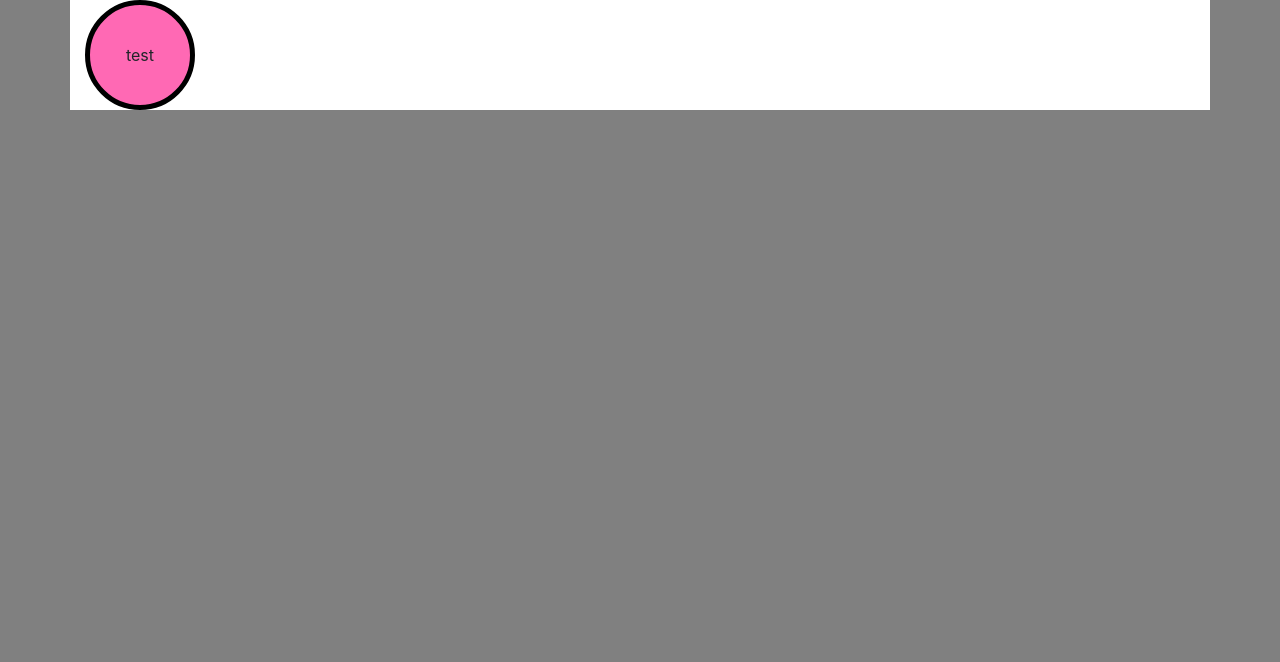
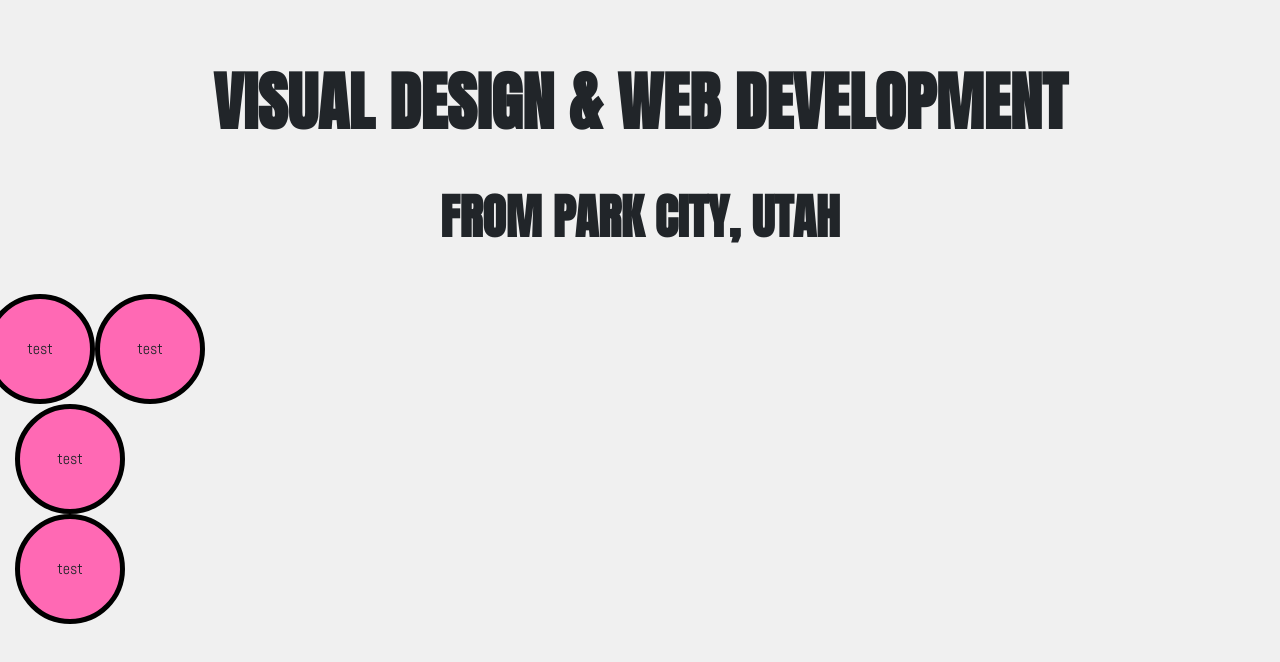
Before and after one commit to Wagnon-Walker-Neptune/codeup-design-project, a plain HTML site: page index.html in a window 1280 px wide. Drawn offline with nearby package versions, Linux system fonts and the light colour scheme.

Commit message:
Added headers and started moving around circle icons

```diff
--- a/index.html
+++ b/index.html
@@ -2,17 +2,37 @@
 <html lang="en">
 <head>
     <meta charset="UTF-8">
+    <meta name="viewport" content="width=device-width, initial-scale=1.0">
     <title>Codeup Design</title>
     <link rel="stylesheet" href="https://cdn.jsdelivr.net/npm/bootstrap@4.6.0/dist/css/bootstrap.min.css" integrity="sha384-B0vP5xmATw1+K9KRQjQERJvTumQW0nPEzvF6L/Z6nronJ3oUOFUFpCjEUQouq2+l" crossorigin="anonymous">
     <script src="https://kit.fontawesome.com/c4e3a293bc.js" crossorigin="anonymous"></script>
     <link rel="preconnect" href="https://fonts.gstatic.com">
     <link href="https://fonts.googleapis.com/css2?family=Abel&family=Anton&display=swap" rel="stylesheet">
     <link rel="stylesheet" href="main.css">
+
+
 </head>
-<body class="container-md">
-    <div class="blobs d-flex justify-items-center">
-        <p class="m-auto">test</p>
+<body class="container-fluid text-center">
+    <h1 class="">VISUAL DESIGN & WEB DEVELOPMENT</h1>
+    <h2>FROM PARK CITY, UTAH</h2>
+    <div class="row text-center">
+        <div class="row ">
+            <div class="blobs d-flex justify-items-center mr-xs-1">
+                <p class="m-auto">test</p>
+            </div>
+            <div class="blobs d-flex justify-items-center ml-xs-1">
+                <p class="m-auto">test</p>
+            </div>
+        </div>
     </div>
+        <div class="rows">
+            <div class="blobs d-flex justify-items-center">
+                <p class="m-auto">test</p>
+            </div>
+            <div class="blobs d-flex justify-items-center">
+                <p class="m-auto">test</p>
+            </div>
+        </div>
 
 
 
--- a/main.css
+++ b/main.css
@@ -1,5 +1,6 @@
-* {
-    background: grey;
+
+body{
+    background: #f0f0f0;
 }
 
 .blobs {
@@ -12,6 +13,20 @@
     background: hotpink;
     text-align: center;
 }
-p {
+p{
+    font-family: Abel, sans-serif;
     background: none;
 }
+h1, h2{
+    font-weight: bolder;
+    font-family: Anton, sans-serif;
+}
+h1{
+    margin-top: 1em;
+    font-size: 64px;
+
+}
+h2{
+    font-size: 48px;
+    margin: 1em 0;
+}
```
